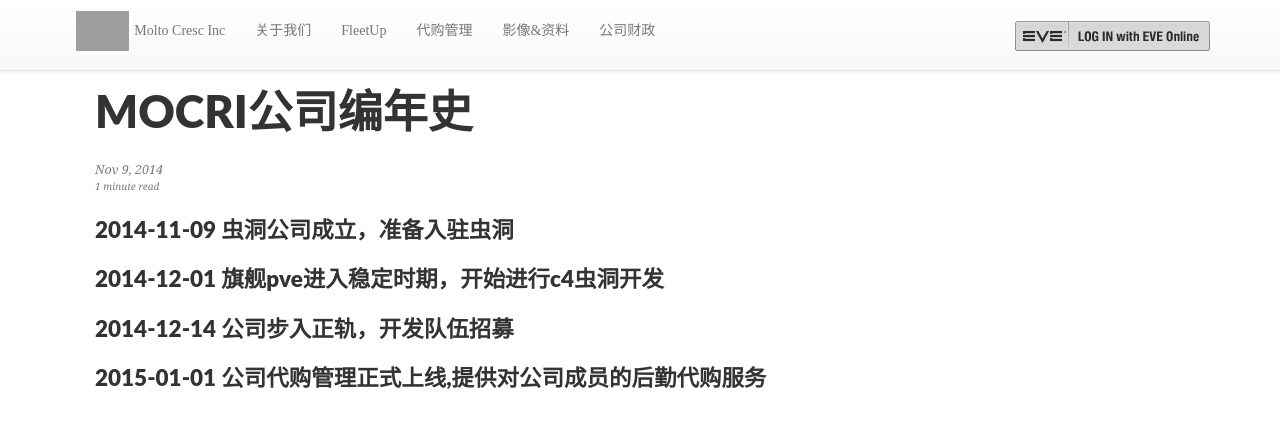
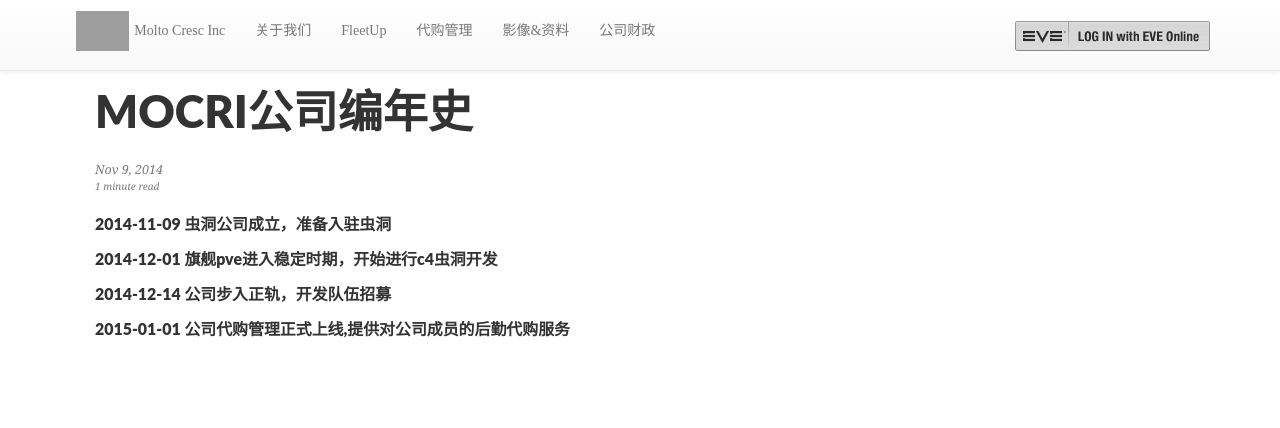
Before and after one commit to zhang98722/zhang98722.github.io, a Jekyll site: the page built from _posts/2014-11-09-corp-history.md, in a window 1280 px wide. Shown: the top 428 px of the page. Built offline with Jekyll 4.4.1, drawn with Linux system fonts in a browser that asks for light colours; grey boxes are pictures that could not be loaded.

```diff
--- a/_posts/2014-11-09-corp-history.md
+++ b/_posts/2014-11-09-corp-history.md
@@ -6,10 +6,10 @@ summary:    MOCRI-旭日虫洞公司的公司编年史，记录下公司的点
 categories: 影像&资料
 ---
 
-### 2014-11-09 虫洞公司成立，准备入驻虫洞
+#### 2014-11-09 虫洞公司成立，准备入驻虫洞
 
-### 2014-12-01 旗舰pve进入稳定时期，开始进行c4虫洞开发
+#### 2014-12-01 旗舰pve进入稳定时期，开始进行c4虫洞开发
 
-### 2014-12-14 公司步入正轨，开发队伍招募
+#### 2014-12-14 公司步入正轨，开发队伍招募
 
-### 2015-01-01 公司代购管理正式上线,提供对公司成员的后勤代购服务
+#### 2015-01-01 公司代购管理正式上线,提供对公司成员的后勤代购服务
```
